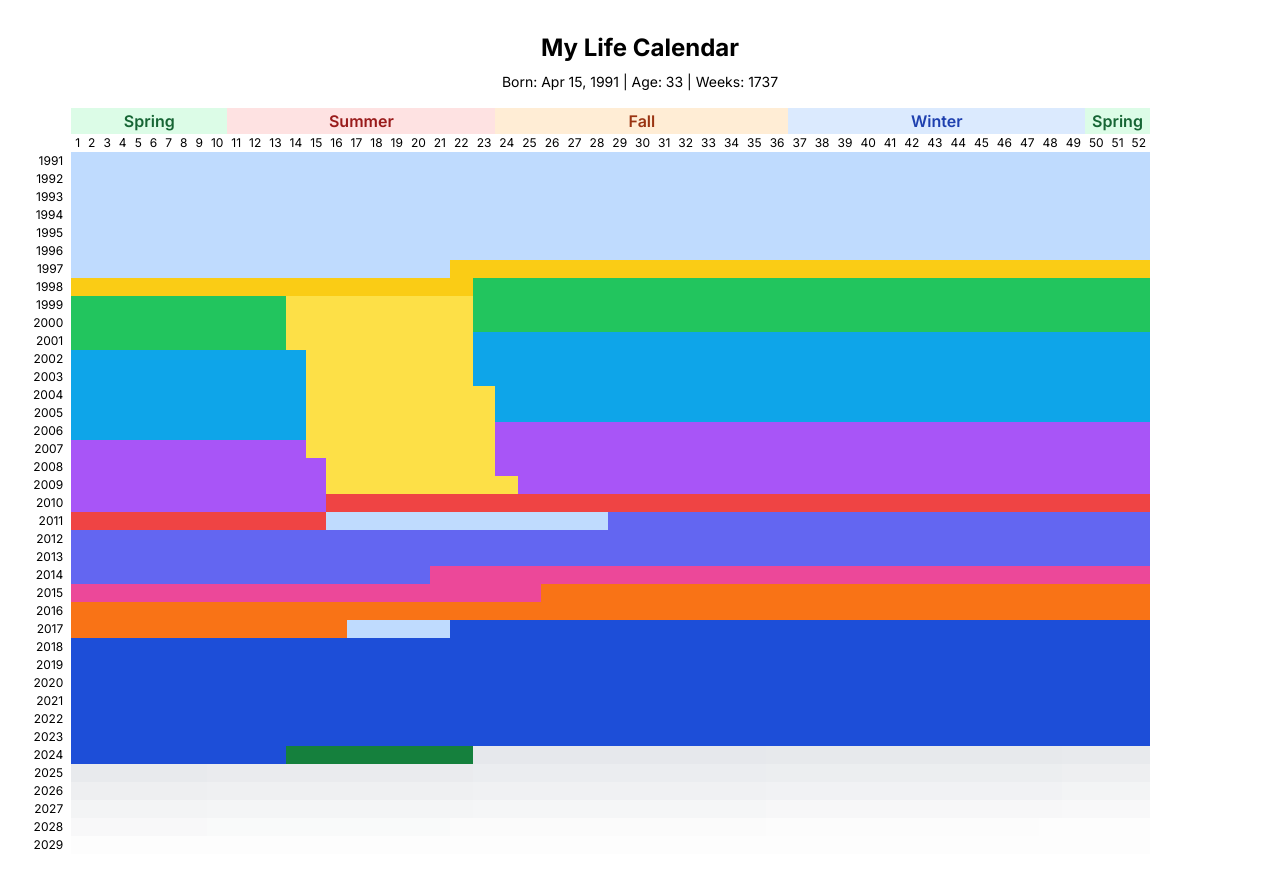
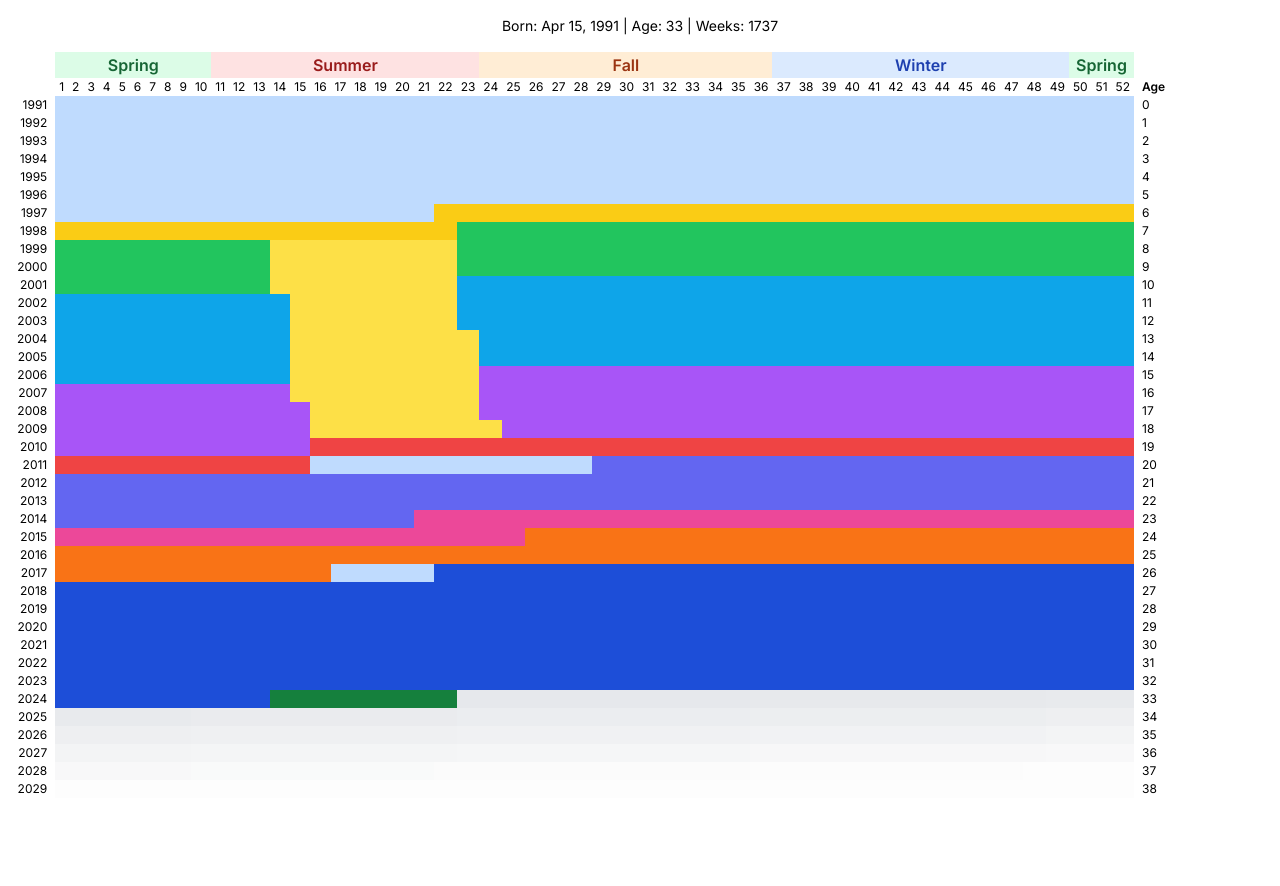
Before and after one commit to WiegerWolf/life-calendar, a Next.js app: page / in a window 1280 px wide. After the commit the page ends 814 px from the top, so only its background shows below. Built offline with nearby package versions, Linux system fonts and the light colour scheme.

Commit message:
Refactor LifeCalendar component to include age column and simplify layout in Page component

```diff
--- a/app/page.tsx
+++ b/app/page.tsx
@@ -52,8 +52,7 @@ export default function Home() {
   const weeksLived = Math.floor((today.getTime() - birthDate.getTime()) / (7 * 24 * 60 * 60 * 1000));
 
   return (
-    <main className="flex min-h-screen flex-col items-center justify-start p-4 sm:p-8">
-      <h1 className="text-2xl font-bold mb-2">My Life Calendar</h1>
+    <main className="flex min-h-screen flex-col items-center justify-start p-4">
       <div className="text-sm mb-4 text-center">
         <p>Born: Apr 15, 1991 | Age: {age} | Weeks: {weeksLived}</p>
       </div>
--- a/components/LifeCalendar.tsx
+++ b/components/LifeCalendar.tsx
@@ -147,7 +147,6 @@ const LifeCalendar: React.FC<LifeCalendarProps> = ({ birthDate, lifeEvents }) =>
                                 </th>
                             );
                         })}
-                        {/* Add the last season (Spring) if necessary */}
                         {seasonLengths[4] > 0 && (
                             <th
                                 className={`${seasonColors['Spring']} font-semibold`}
@@ -156,6 +155,7 @@ const LifeCalendar: React.FC<LifeCalendarProps> = ({ birthDate, lifeEvents }) =>
                                 Spring
                             </th>
                         )}
+                        <th></th> {/* Add an empty header for the age column */}
                     </tr>
                     <tr>
                         <th></th>
@@ -164,6 +164,7 @@ const LifeCalendar: React.FC<LifeCalendarProps> = ({ birthDate, lifeEvents }) =>
                                 {index + 1}
                             </th>
                         ))}
+                        <th className="text-xs font-semibold px-2">Age</th> {/* Add header for age column */}
                     </tr>
                 </thead>
                 <tbody>
@@ -183,6 +184,9 @@ const LifeCalendar: React.FC<LifeCalendarProps> = ({ birthDate, lifeEvents }) =>
                                     />
                                 );
                             })}
+                            <td className="text-xs font-normal pl-2 text-left">
+                                {yearIndex} {/* Display age */}
+                            </td>
                         </tr>
                     ))}
                 </tbody>
```
